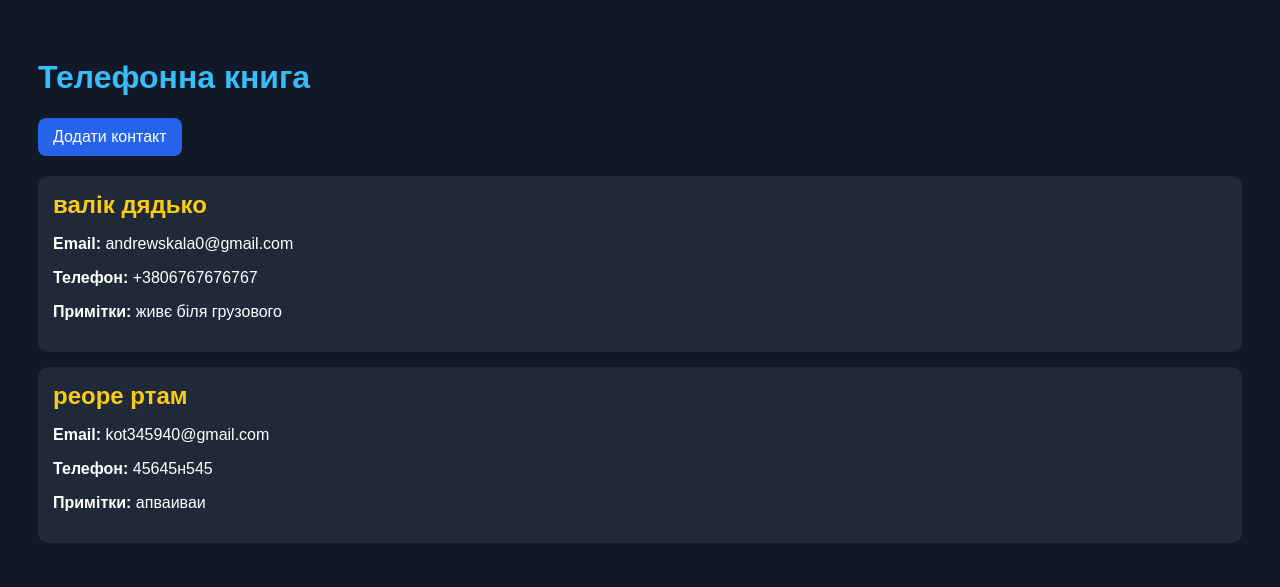
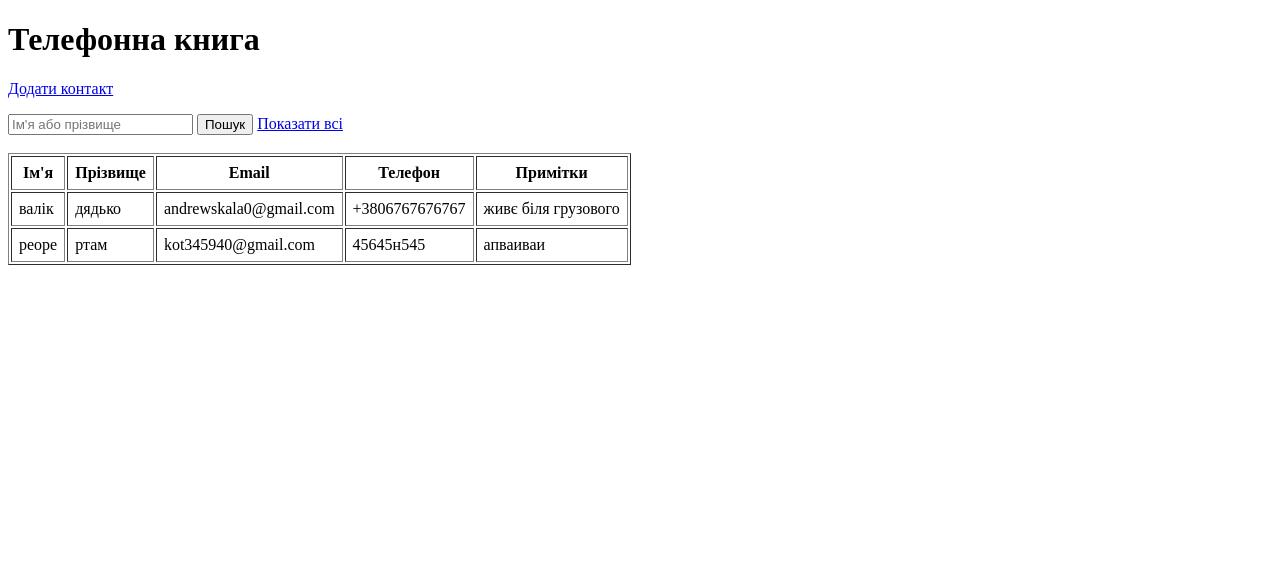
Before and after one commit to papugaxx/practice-09.05.2026-, a Django app: page / in a window 1280 px wide. Shown: the top 587 px of the page. Run offline with Django 5.2, Linux system fonts and the light colour scheme; data comes from the database, SQL or seed files in the repository; both versions use the stored data as it was after the commit.

Commit message:
practice2

```diff
--- a/project_django/templates/project_django/contact_list.html
+++ b/project_django/templates/project_django/contact_list.html
@@ -2,67 +2,54 @@
 <html lang="uk">
 <head>
     <meta charset="UTF-8">
-    <title>Телефонна книга</title>
-    <style>
-        body {
-            font-family: Arial, sans-serif;
-            background: #111827;
-            color: white;
-            padding: 30px;
-        }
-
-        h1 {
-            color: #38bdf8;
-        }
-
-        a {
-            color: white;
-            background: #2563eb;
-            padding: 10px 15px;
-            text-decoration: none;
-            border-radius: 8px;
-            display: inline-block;
-            margin-bottom: 20px;
-        }
-
-        .contact {
-            background: #1f2937;
-            padding: 15px;
-            border-radius: 10px;
-            margin-bottom: 15px;
-        }
-
-        .contact h2 {
-            margin: 0 0 10px;
-            color: #facc15;
-        }
-
-        .empty {
-            color: #9ca3af;
-        }
-    </style>
+    <title></title>
 </head>
 <body>
 
-    <h1>Телефонна книга</h1>
+<h1>Телефонна книга</h1>
 
+<p>
     <a href="{% url 'add_contact' %}">Додати контакт</a>
+</p>
 
-    {% if contacts %}
-        {% for contact in contacts %}
-            <div class="contact">
-                <h2>{{ contact.first_name }} {{ contact.last_name }}</h2>
-                <p><b>Email:</b> {{ contact.email }}</p>
-                <p><b>Телефон:</b> {{ contact.phone }}</p>
+<form method="get">
+    <input
+        type="text"
+        name="search"
+        placeholder="Ім'я або прізвище"
+        value="{{ search }}"
+    >
 
-                {% if contact.notes %}
-                    <p><b>Примітки:</b> {{ contact.notes }}</p>
-                {% endif %}
-            </div>
-        {% endfor %}
-    {% else %}
-        <p class="empty">Контактів поки немає.</p>
-    {% endif %}
+    <button type="submit">Пошук</button>
+
+    <a href="{% url 'contact_list' %}">Показати всі</a>
+</form>
+
+<br>
+
+<table border="1" cellpadding="7">
+    <tr>
+        <th>Ім'я</th>
+        <th>Прізвище</th>
+        <th>Email</th>
+        <th>Телефон</th>
+        <th>Примітки</th>
+    </tr>
+
+    {% for contact in contacts %}
+        <tr>
+            <td>{{ contact.first_name }}</td>
+            <td>{{ contact.last_name }}</td>
+            <td>{{ contact.email }}</td>
+            <td>{{ contact.phone }}</td>
+            <td>{{ contact.notes }}</td>
+        </tr>
+    {% empty %}
+        <tr>
+            <td colspan="5">Контактів не знайдено</td>
+        </tr>
+    {% endfor %}
+</table>
 
 </body>
 </html>
--- a/project_django/views.py
+++ b/project_django/views.py
@@ -1,13 +1,23 @@
 from django.shortcuts import render, redirect
+from django.db.models import Q
 from .models import Contact
 from .forms import ContactForm
 
 
 def contact_list(request):
+    search = request.GET.get('search', '')
+
     contacts = Contact.objects.all()
 
+    if search:
+        contacts = Contact.objects.filter(
+            Q(first_name__icontains=search) |
+            Q(last_name__icontains=search)
+        )
+
     return render(request, 'project_django/contact_list.html', {
-        'contacts': contacts
+        'contacts': contacts,
+        'search': search
     })
 
 
```
Also changed, not shown: project_django/templates/project_django/add_contact.html (+5 -48 lines), db.sqlite3.
